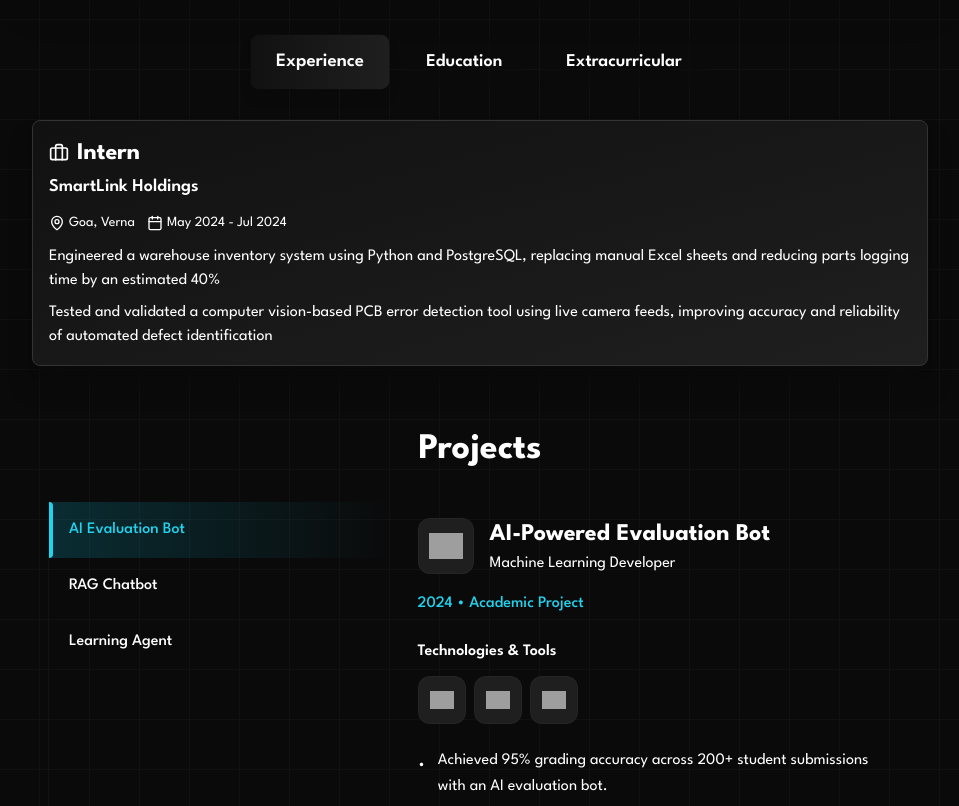
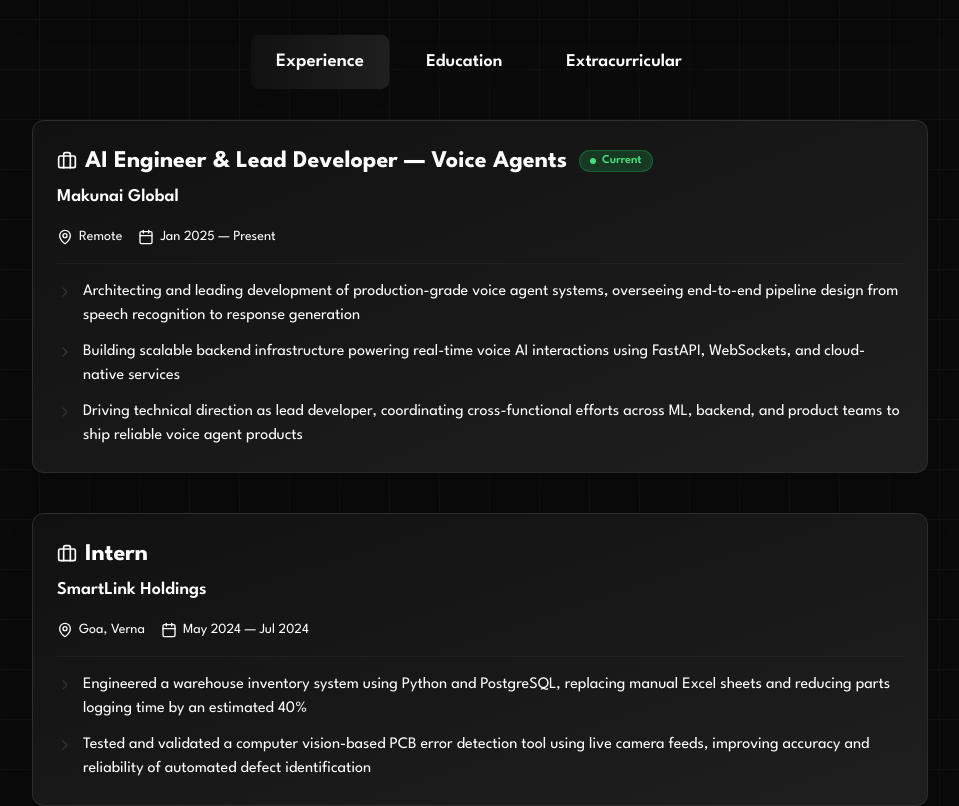
Before and after one commit to bibhanshuraj19/Raj.gg, a Next.js app: page / in a window 1280 px wide. Shown: the part 1180-1986 px from the top of the page, without its empty margins (160-1119 px from the left). Built offline with nearby package versions, Linux system fonts and the light colour scheme; grey boxes are pictures that could not be loaded.

Commit message:
updated complete file

```diff
--- a/src/components/ExperienceCard.tsx
+++ b/src/components/ExperienceCard.tsx
@@ -1,5 +1,5 @@
 import { motion } from "framer-motion";
-import { Briefcase, Calendar, MapPin } from "lucide-react";
+import { Briefcase, Calendar, MapPin, ChevronRight } from "lucide-react";
 
 export interface Experience {
   company: string;
@@ -11,49 +11,72 @@
 }
 
 export default function ExperienceCard({ experience, index }: { experience: Experience; index: number }) {
+  const isCurrent = experience.endDate.toLowerCase() === "present";
+
   return (
     <motion.div
-      className="pb-8 last:pb-0"
-      initial={{ opacity: 0, x: -20 }}
+      className="relative pb-10 last:pb-0 group"
+      initial={{ opacity: 0, x: -30 }}
       whileInView={{ opacity: 1, x: 0 }}
-      transition={{ duration: 0.5, delay: index * 0.1 }}
-      viewport={{ amount: 0.3, once: true }}
+      transition={{ duration: 0.5, delay: index * 0.15, ease: [0.25, 0.1, 0.25, 1] }}
+      viewport={{ amount: 0.2, once: true }}
     >
-      {/* Content card */}
-      <div className="bg-gradient-to-br from-primary to-secondary p-4 rounded-lg border border-accent shadow-xl shadow-background hover:shadow-2xl transition-shadow duration-300">
+      {/* Timeline connector */}
+      <div className="absolute left-6 top-14 bottom-0 w-px bg-gradient-to-b from-accent/60 to-transparent last:hidden" />
+
+      <div className="relative bg-gradient-to-br from-primary to-secondary p-5 md:p-6 rounded-xl border border-accent/80 shadow-xl shadow-background/50 hover:shadow-2xl hover:border-accent transition-all duration-300 hover:-translate-y-0.5">
         {/* Header */}
-        <div className="flex flex-col sm:flex-row sm:items-start sm:justify-between gap-2 mb-3">
-          <div>
-            <h3 className="text-xl md:text-2xl font-bold text-foreground flex items-center gap-2">
-              <Briefcase className="w-5 h-5" />
-              {experience.role}
-            </h3>
-            <p className="text-base md:text-lg font-semibold text-foreground/90 mt-1">
+        <div className="flex flex-col sm:flex-row sm:items-start sm:justify-between gap-2 mb-4">
+          <div className="flex-1">
+            <div className="flex items-center gap-3 flex-wrap">
+              <h3 className="text-xl md:text-2xl font-bold text-foreground flex items-center gap-2">
+                <Briefcase className="w-5 h-5 shrink-0" />
+                {experience.role}
+              </h3>
+              {isCurrent && (
+                <span className="inline-flex items-center px-2.5 py-0.5 rounded-full text-xs font-semibold bg-green-500/20 text-green-400 border border-green-500/30">
+                  <span className="w-1.5 h-1.5 rounded-full bg-green-400 mr-1.5 animate-pulse" />
+                  Current
+                </span>
+              )}
+            </div>
+            <p className="text-base md:text-lg font-semibold text-foreground/90 mt-1.5">
               {experience.company}
             </p>
           </div>
         </div>
 
         {/* Location and Date */}
-        <div className="flex flex-col sm:flex-row gap-3 text-sm text-foreground/80 mb-3">
-          <div className="flex items-center gap-1">
-            <MapPin className="w-4 h-4" />
+        <div className="flex flex-col sm:flex-row gap-4 text-sm text-foreground/70 mb-4">
+          <div className="flex items-center gap-1.5">
+            <MapPin className="w-4 h-4 shrink-0" />
             <span>{experience.location}</span>
           </div>
-          <div className="flex items-center gap-1">
-            <Calendar className="w-4 h-4" />
+          <div className="flex items-center gap-1.5">
+            <Calendar className="w-4 h-4 shrink-0" />
             <span>
-              {experience.startDate} - {experience.endDate}
+              {experience.startDate} — {experience.endDate}
             </span>
           </div>
         </div>
 
+        {/* Divider */}
+        <div className="h-px bg-accent/40 mb-4" />
+
         {/* Achievements */}
-        <ul className="space-y-2">
+        <ul className="space-y-3">
           {experience.achievements.map((achievement, idx) => (
-            <li key={idx} className="text-base text-foreground/90">
-              {achievement}
-            </li>
+            <motion.li
+              key={idx}
+              className="flex items-start gap-2.5 text-sm md:text-base text-foreground/85 leading-relaxed"
+              initial={{ opacity: 0, x: -10 }}
+              whileInView={{ opacity: 1, x: 0 }}
+              transition={{ duration: 0.3, delay: index * 0.15 + idx * 0.08 }}
+              viewport={{ once: true }}
+            >
+              <ChevronRight className="w-4 h-4 mt-1 shrink-0 text-accent" />
+              <span>{achievement}</span>
+            </motion.li>
           ))}
         </ul>
       </div>
--- a/src/components/sections/index/About.tsx
+++ b/src/components/sections/index/About.tsx
@@ -39,6 +39,18 @@
   ]
 
   const experiences: Experience[] = [
+    {
+      company: "Makunai Global",
+      location: "Remote",
+      role: "AI Engineer & Lead Developer — Voice Agents",
+      startDate: "Jan 2025",
+      endDate: "Present",
+      achievements: [
+        "Architecting and leading development of production-grade voice agent systems, overseeing end-to-end pipeline design from speech recognition to response generation",
+        "Building scalable backend infrastructure powering real-time voice AI interactions using FastAPI, WebSockets, and cloud-native services",
+        "Driving technical direction as lead developer, coordinating cross-functional efforts across ML, backend, and product teams to ship reliable voice agent products"
+      ]
+    },
     {
       company: "SmartLink Holdings",
       location: "Goa, Verna",
```
